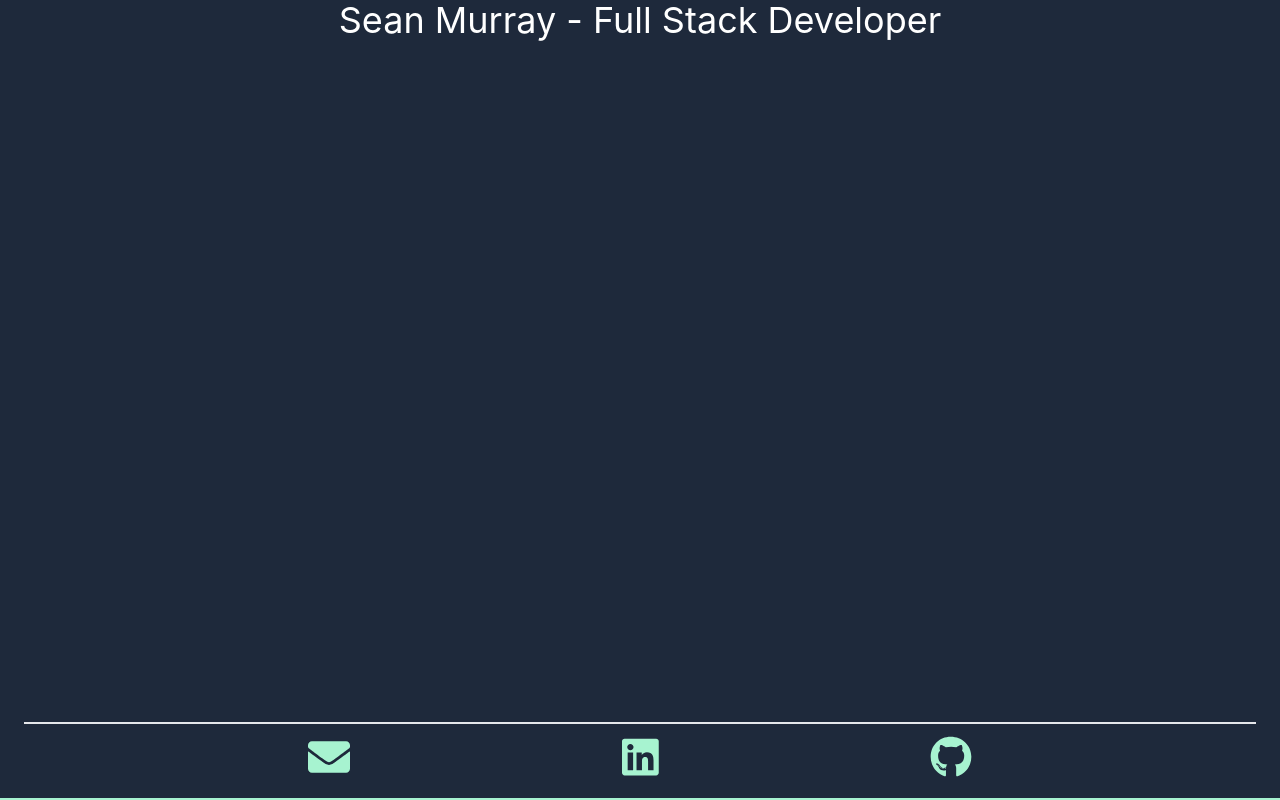
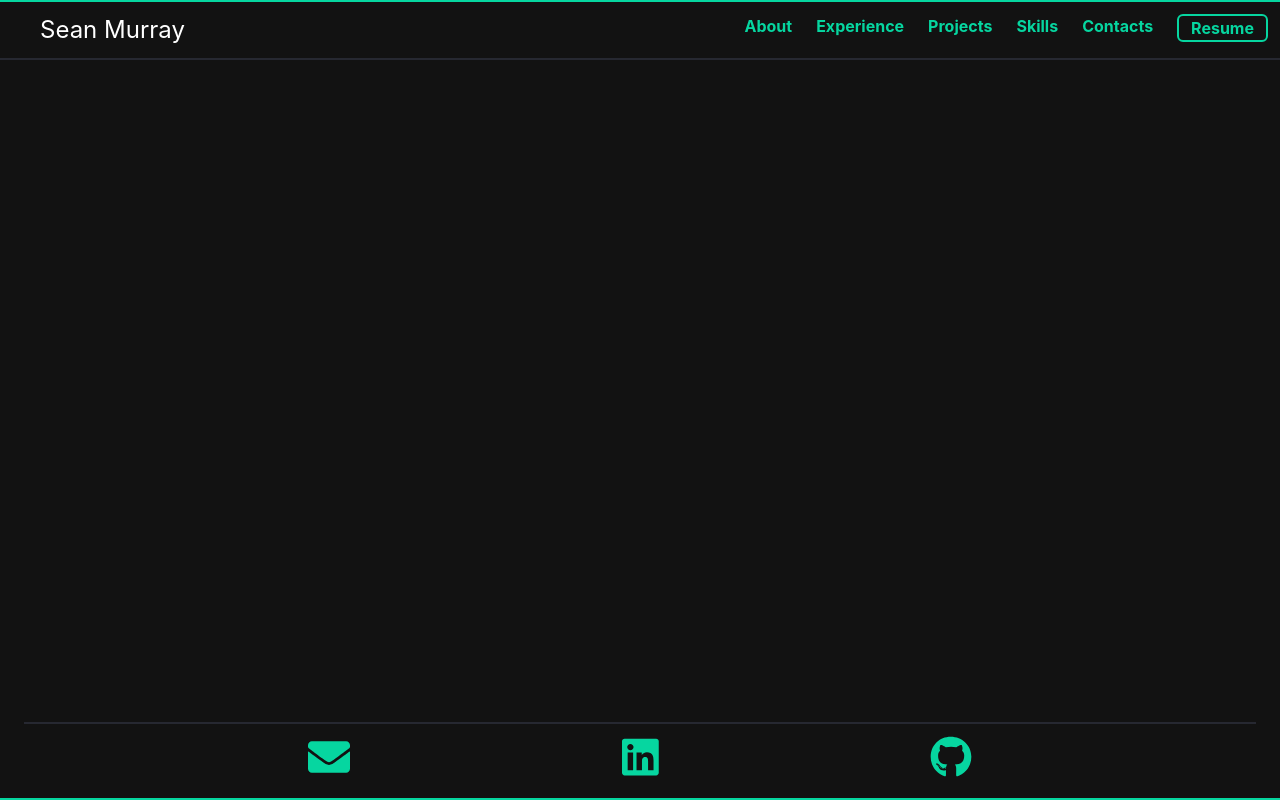
Before and after one commit to spmseanmurray/portfolio, a React (Create React App) app: page / in a window 1280 px wide. Built offline with nearby package versions, Linux system fonts and the light colour scheme.

Commit message:
initial header commit

```diff
--- a/src/App.tsx
+++ b/src/App.tsx
@@ -1,12 +1,14 @@
 import React from 'react';
 import './App.css';
 import Footer from './Components/Footer';
+import Header from './Components/Header'
 
 const App: React.FC = () => {
   return (
-    <div className="h-full bg-slate-800">
+    <div className="h-full bg-bg">
       <div className="flex flex-col min-h-screen">
-        <p className="flex-grow text-center text-4xl text-white"> Sean Murray - Full Stack Developer</p>
+        <Header />
+        <div className="flex-grow"/>
         <Footer />
       </div>
     </div>
--- a/src/Components/Footer.tsx
+++ b/src/Components/Footer.tsx
@@ -25,9 +25,9 @@ const Footer: React.FC = () => {
     ];
 
     return (
-        <footer className="footer relative pt-1 border-b-2 border-emerald-200">
+        <footer className="footer relative pt-1 border-b-2 border-p">
             <div className="container mx-auto px-6">
-                <div className="mt-16 border-t-2 border-gray-200">
+                <div className="mt-16 border-t-2 border-fg">
                     <div className="flex justify-evenly px-3 py-3">
                         {footerItems.map((item) =>
                             <FooterItem key={item.name} name={item.name} link={item.link} icon={item.icon} />
--- a/src/Components/FooterItem.tsx
+++ b/src/Components/FooterItem.tsx
@@ -11,7 +11,7 @@ export interface FooterItemProps {
 
 const FooterItem: React.FC<FooterItemProps> = ({ name, link, icon, ...props }) => {
     return (
-        <div className="text-sm text-emerald-200 font-bold mb-2">
+        <div className="text-sm text-p font-bold mb-2 hover:text-p-hov">
             <a href={link} target="_blank">
                 <FontAwesomeIcon icon={icon} size="3x"/>
             </a>
--- /dev/null
+++ b/src/Components/Header.tsx
@@ -0,0 +1,58 @@
+import React from 'react';
+import HeaderItem from './HeaderItem';
+import { HeaderItemProps } from './HeaderItem';
+
+const Header: React.FC = () => {
+
+    const headerItems: HeaderItemProps[] = [
+        {
+            name: 'About',
+            link: '',
+            featured: false
+        },
+        {
+            name: 'Experience',
+            link: '',
+            featured: false
+        },
+        {
+            name: 'Projects',
+            link: '',
+            featured: false
+        },
+        {
+            name: 'Skills',
+            link: '',
+            featured: false
+        },
+        {
+            name: 'Contacts',
+            link: '',
+            featured: false
+        },
+        {
+            name: 'Resume',
+            link: '',
+            featured: true
+        },
+    ]
+
+    return (
+        <header className="header relative border-t-2 border-p">
+            <div className="container mx-auto flex flex-row justify place-content-between py-3 border-b-2 border-fg">
+                <div className='flex justify-start text-2xl text-white mx-10'>
+                    Sean Murray
+                </div>
+                <div className=" flex justify-end">
+                    {headerItems.map(item =>
+                        <div className="text-p px-3 hover:text-p-hov">
+                            <HeaderItem name={item.name} link={item.link} featured={item.featured}/>
+                        </div>
+                    )}
+                </div>
+            </div>
+        </header>
+    );
+}
+
+export default Header;
--- /dev/null
+++ b/src/Components/HeaderItem.tsx
@@ -0,0 +1,18 @@
+import React from 'react';
+
+export interface HeaderItemProps {
+    name: string,
+    link: string,
+    featured: boolean
+}
+
+const HeaderItem: React.FC<HeaderItemProps> = ({ name, link, featured, ...props }) => {
+    return (
+        <div className={`text-p font-bold hover:text-p-hov ${featured ? 'border-p px-3 border-2 rounded-md hover:border-p-hov': ''}`}>
+            <a href={link}>
+                {name}
+            </a>
+        </div>
+    );
+}
+export default HeaderItem
--- a/tailwind.config.js
+++ b/tailwind.config.js
@@ -3,6 +3,14 @@ module.exports = {
     "./src/**/*.{js,jsx,ts,tsx}",
   ],
   theme: {
+    colors: {
+      'bg': '#121212',
+      'fg': '#262831',
+      'fg-hov': '#414558',
+      'p': '#06D6A0',
+      'p-hov': '#20F0BA',
+      'white': '#FFFFFF',
+    },
     screens: {
       'sm': '640px',
       // => @media (min-width: 640px) { ... }
```
